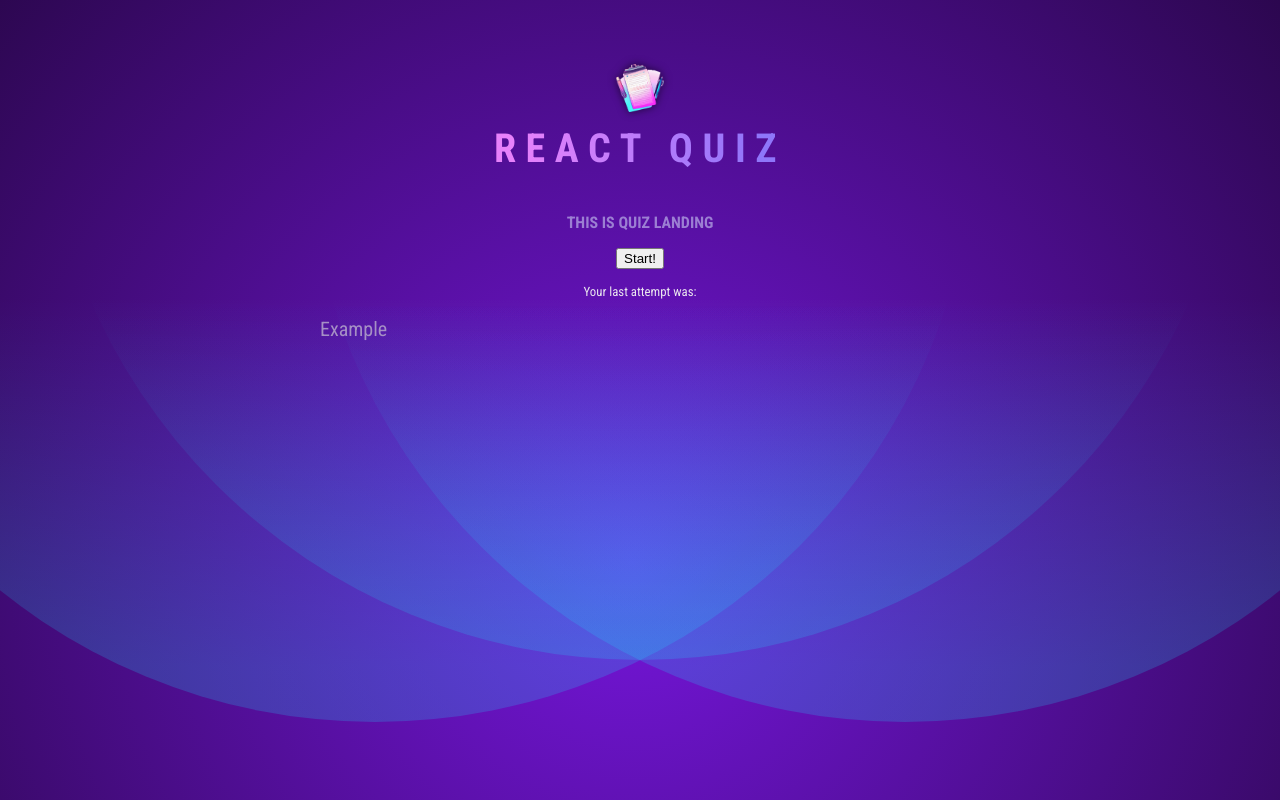
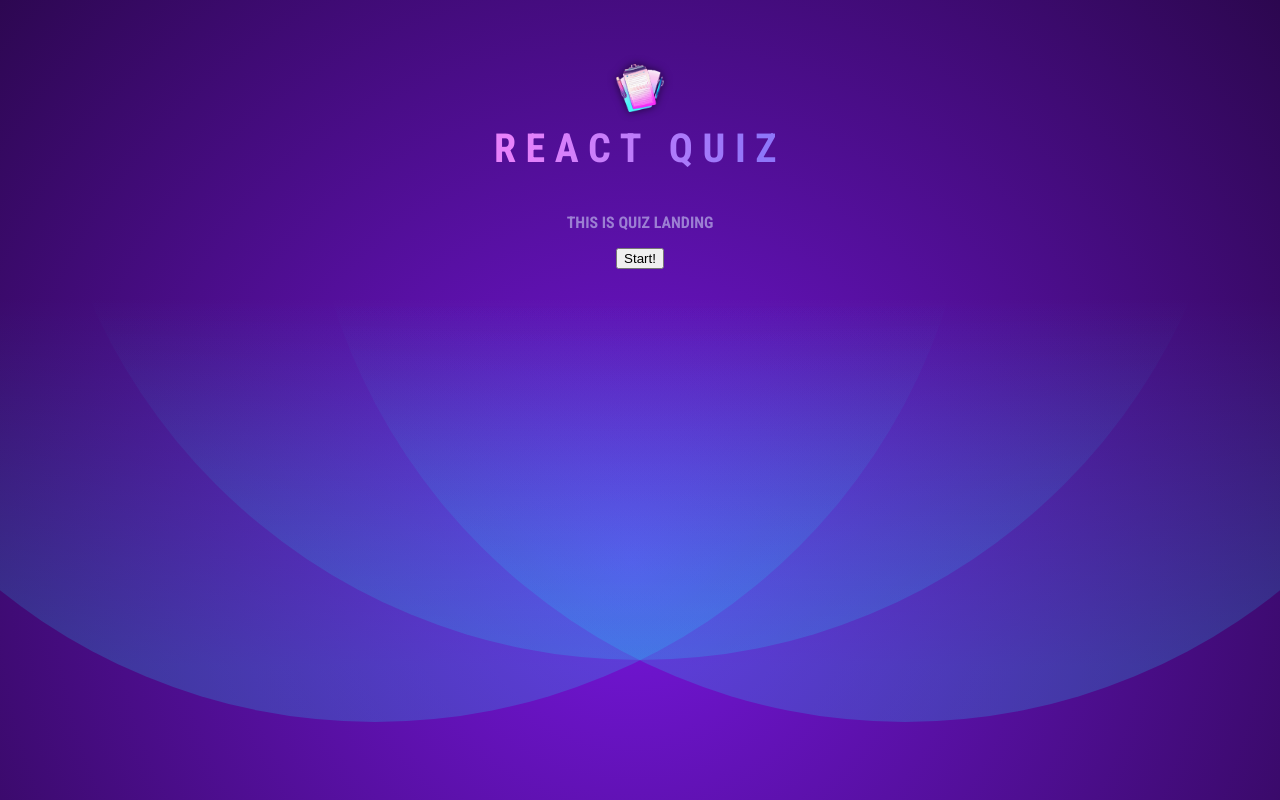
Before and after one commit to Juan-I-nauJ/react-project-quiz, a React (Vite) app: page / in a window 1280 px wide. Built offline with nearby package versions, Linux system fonts and the light colour scheme.

Commit message:
feat: started work on reviewing last attempt

```diff
--- /dev/null
+++ b/src/components/LastAttempt/LastAttempt.jsx
@@ -0,0 +1,20 @@
+import { useContext } from "react"
+import { QuizContext } from "./../../store/quiz-context.jsx"
+import QuizQuestion from "../QuizQuestion/QuizQuestion"
+export default function LastAttempt() {
+    const {lastQuiz} = useContext(QuizContext)
+    const showLastAttempt = () => {
+        let quizMap = null
+        if(lastQuiz.length > 0) {
+            console.log(lastQuiz)
+            quizMap = (<div>
+                <p>Your last attempt was:</p>
+                <div>
+                    {lastQuiz.map(item => <QuizQuestion question={item} />)}
+                </div>
+            </div>)
+        }
+        return quizMap
+    }
+    return showLastAttempt()
+}
--- a/src/components/QuizLanding/QuizLanding.jsx
+++ b/src/components/QuizLanding/QuizLanding.jsx
@@ -1,5 +1,6 @@
 import { useContext } from "react";
 import { QuizContext } from "../../store/quiz-context";
+import LastAttempt from "../LastAttempt/LastAttempt";
 
 export default function QuizLanding() {
     const { handleStartQuiz } = useContext(QuizContext)
@@ -9,12 +10,7 @@ export default function QuizLanding() {
             <p>
                 <button onClick={handleStartQuiz}>Start!</button>
             </p>
-            <div>
-                <p>Your last attempt was:</p>
-                <ul>
-                    <li>Example</li>
-                </ul>
-            </div>
+            <LastAttempt />
         </div>
 
     )
```
